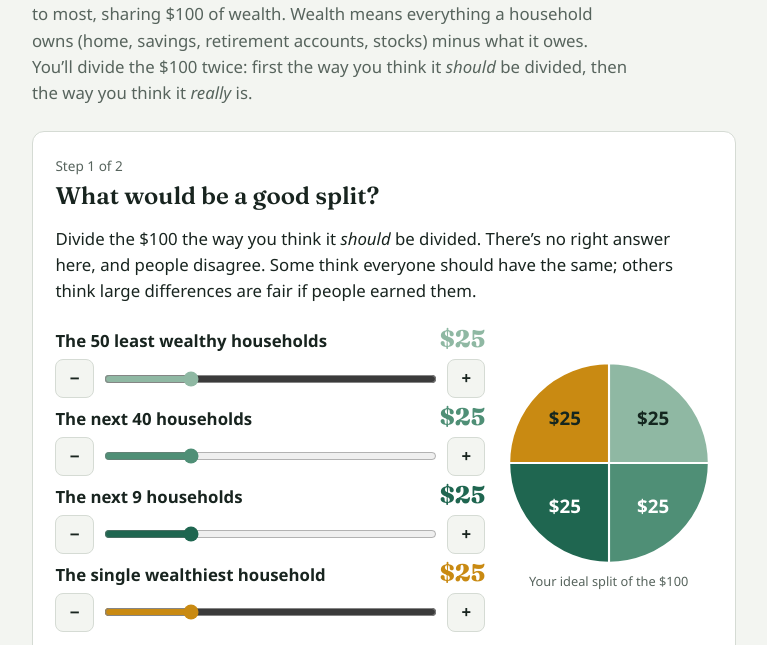
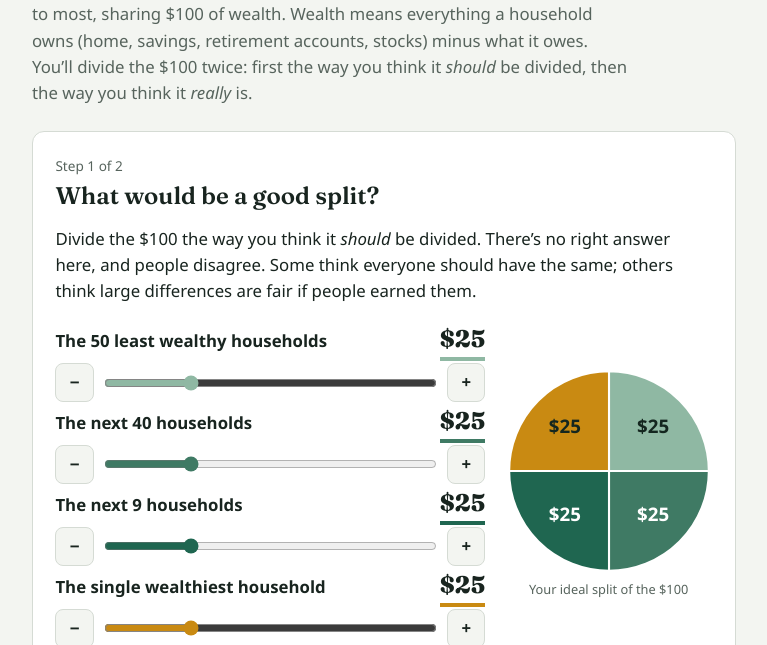
Before and after one commit to gsharpokie/wealthdistribution, a plain HTML site: page index.html in a window 1280 px wide. Shown: the part 148-793 px from the top of the page, without its empty margins (256-1023 px from the left). Drawn offline with Linux system fonts and the light colour scheme.

Commit message:
Accessibility fixes: main landmark, color contrast, narrow-screen wrapping
Found in an automated (axe-core) and keyboard audit, Nov 15, 2026.

Co-Authored-By: Claude Opus 5.5 <noreply@anthropic.com>
Claude-Session: https://claude.ai/code/session_01U3SuqsaocVPmpa2nCYoif3

```diff
--- a/index.html
+++ b/index.html
@@ -27,7 +27,7 @@
    as two stacked bars on the same $0-$100 scale, then per-household amounts and context. */
 :root {
   --paper: #f3f5f1; --surface: #ffffff; --ink: #18241f; --muted: #57645d; --line: #d5dbd4;
-  --g1: #8fb8a3; --g2: #4f8f76; --g3: #1f6650; --g4: #c98a12; --pie-dark: #14261f; --pie-light: #ffffff;
+  --g1: #8fb8a3; --g2: #3f7a64; --g3: #1f6650; --g4: #c98a12; --pie-dark: #14261f; --pie-light: #ffffff;
   --focus: #c98a12;
   --display: "Fraunces", Georgia, serif;
   --body: Aptos, "Segoe UI", "Helvetica Neue", Arial, sans-serif;
@@ -99,6 +99,12 @@ footer { font-size: .85rem; color: var(--muted); }
 @media (max-width: 640px) { .steps { font-size: .85rem; color: var(--muted); margin-bottom: -.6rem; }
 .guessgrid { grid-template-columns: 1fr; } .livepie svg { max-width: 10rem; } }
 @media (max-width: 560px) { .card { padding: 1.1rem; } }
+
+/* Let long links (like the citation URL) wrap on narrow phones instead of widening the page. */
+a { overflow-wrap: anywhere; }
+
+/* Main landmark for screen readers; keeps the same spacing as before. */
+.wrap-main { display: grid; gap: inherit; min-width: 0; }
 </style>
 </head>
 <body>
@@ -108,6 +114,7 @@ footer { font-size: .85rem; color: var(--muted); }
     <h1>Who Has the Wealth?</h1>
     <p class="lede">Imagine the United States as 100 households, lined up from least wealthy to most, sharing $100 of wealth. Wealth means everything a household owns (home, savings, retirement accounts, stocks) minus what it owes. You’ll divide the $100 twice: first the way you think it <em>should</em> be divided, then the way you think it <em>really</em> is.</p>
   </header>
+  <main class="wrap-main">
 
   <section class="card" id="guess">
     <div class="steps" id="stepLabel">Step 1 of 2</div>
@@ -166,6 +173,7 @@ footer { font-size: .85rem; color: var(--muted); }
     <p>Spot an error? <a href="https://github.com/gsharpokie/wealthdistribution/issues/new">Suggest a correction</a> (needs a free GitHub account).</p>
   </section>
 
+  </main>
   <footer>Created by Gwen Sharp (<a href="https://x.com/gsharpokie">@gsharpokie</a>). Licensed under <a href="https://creativecommons.org/licenses/by-nc/4.0/">CC BY-NC 4.0</a>.</footer>
 </div>
 
@@ -186,7 +194,7 @@ const per = v => "$" + (v < 1 ? v.toFixed(2) : v.toFixed(2));
 
 $("rows").innerHTML = G.map((g, i) => `
   <div class="row">
-    <div class="row-head"><label for="s${i}">${g.name}</label><span class="amt" id="a${i}" style="color:${g.color}">$25</span></div>
+    <div class="row-head"><label for="s${i}">${g.name}</label><span class="amt" id="a${i}" style="border-bottom:4px solid ${g.color}">$25</span></div>
     <div class="ctl">
       <button data-i="${i}" data-d="-1" aria-label="Give ${g.short} one dollar less">−</button>
       <input type="range" id="s${i}" min="0" max="100" step="1" value="25" style="accent-color:${g.color}">
@@ -227,7 +235,7 @@ function pieBox(label, sub, arr, fmt) {
 }
 function bar(label, arr) {
   return `<div><div class="bar-label">${label}</div><div class="bar" role="img" aria-label="${label}: ${G.map((g, i) => g.short + " " + money(arr[i])).join(", ")}">` +
-    G.map((g, i) => `<span style="flex:${Math.max(arr[i], 0.0001)} 1 0;background:${g.color}">${arr[i] >= 7 ? money(arr[i]) : ""}</span>`).join("") + `</div></div>`;
+    G.map((g, i) => `<span style="flex:${Math.max(arr[i], 0.0001)} 1 0;background:${g.color};color:${i === 0 || i === 3 ? "var(--pie-dark)" : "var(--pie-light)"}">${arr[i] >= 7 ? money(arr[i]) : ""}</span>`).join("") + `</div></div>`;
 }
 function toGuess(saved) {
   // Move from the "should be" step to the "really is" step.
```
